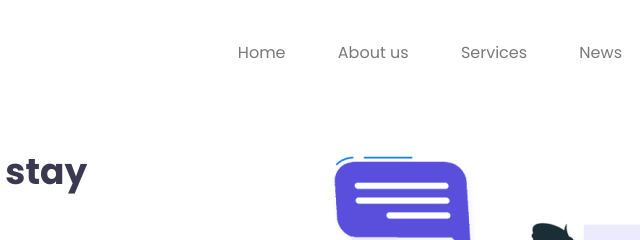
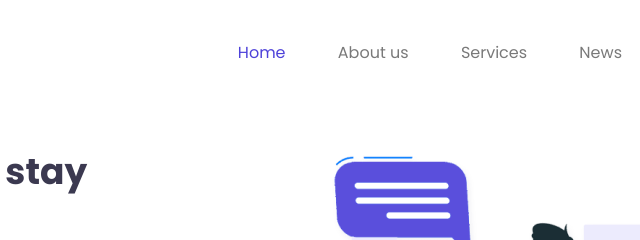
Before and after one commit to Abhigyan-Dhakal/Leapfrog, a plain HTML site: page assignments/Awwwsome/index.html in a window 1280 px wide. Shown: the top 240 px of the page, 423-1063 px from the left. Drawn offline with Linux system fonts and the light colour scheme.

Commit message:
Removing junk code and modifying nav-link

```diff
--- a/assignments/Awwwsome/index.html
+++ b/assignments/Awwwsome/index.html
@@ -24,7 +24,7 @@
         <nav class="navbar">
           <ul class="nav-list">
             <li class="nav-item">
-              <a href="" class="nav-item-link">Home</a>
+              <a href="" class="nav-item-link primary-text-color">Home</a>
             </li>
             <li class="nav-item">
               <a href="" class="nav-item-link">About us</a>
```
Also changed, not shown: assignments/Awwwsome/assets/css/styles.css (+0 -8 lines).
